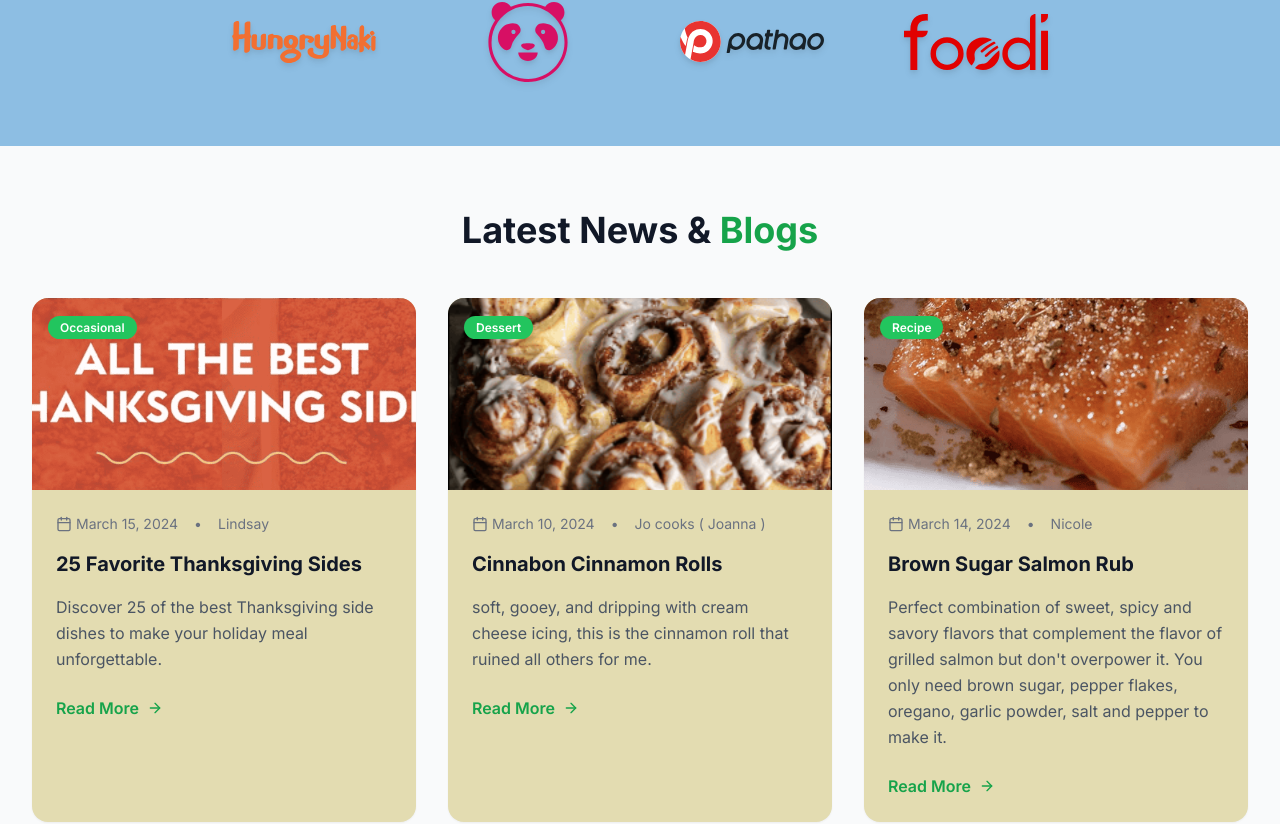
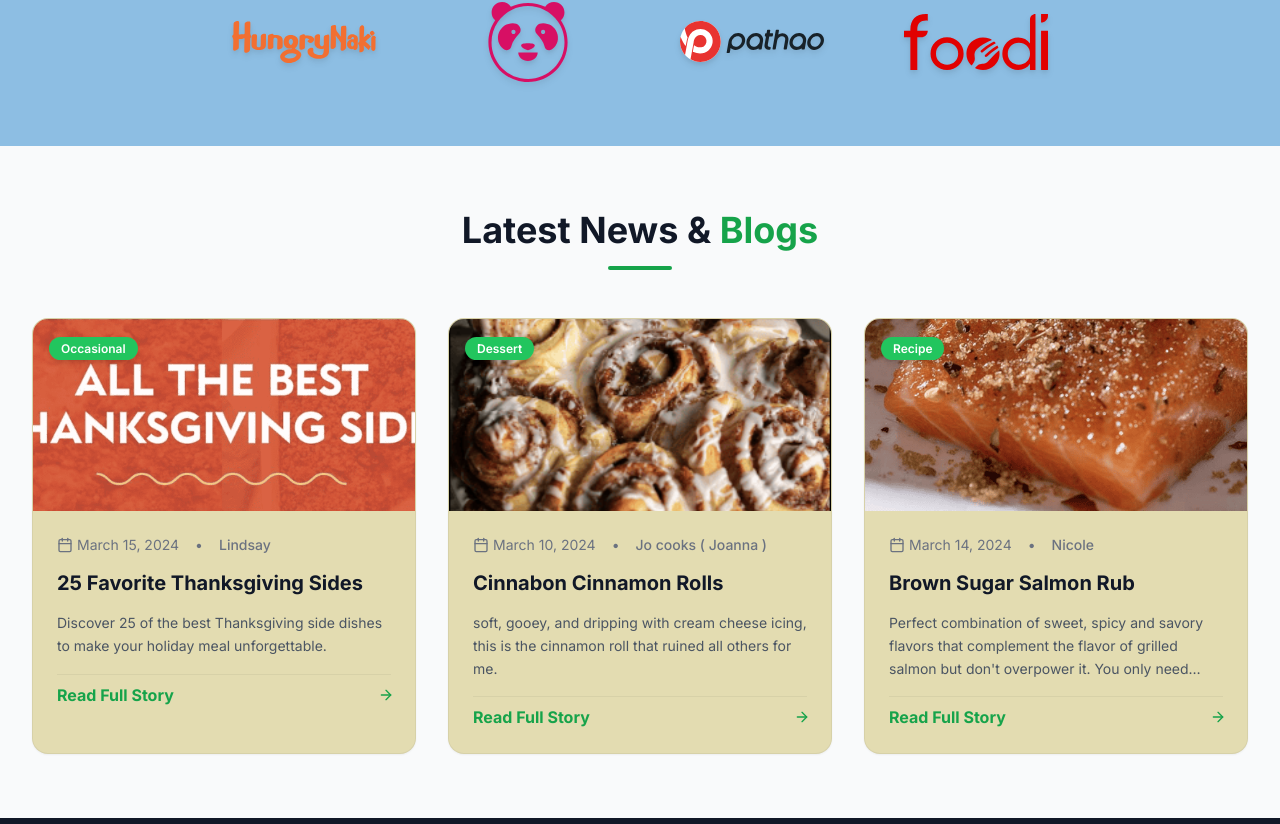
Before and after one commit to uzicodes/Culinary-Canvas, a Next.js app: page / in a window 1280 px wide. Shown: the part 2864-3688 px from the top of the page. Built offline with nearby package versions, Linux system fonts and the light colour scheme; no server answers.

Commit message:
feat: gave a new flip-flop animation on the blogs section in the homepage

```diff
--- a/src/components/Blog.tsx
+++ b/src/components/Blog.tsx
@@ -2,6 +2,7 @@
 
 import { Calendar, ArrowRight } from 'lucide-react'
 import Image from 'next/image'
+import { motion, Variants } from 'framer-motion'
 
 const blogPosts = [
   {
@@ -36,22 +37,72 @@ const blogPosts = [
   }
 ];
 
+// Unique 3D Perspective Variants
+const blogContainerVariants: Variants = {
+  hidden: { opacity: 0 },
+  visible: {
+    opacity: 1,
+    transition: {
+      staggerChildren: 0.3, // Slower stagger for a more deliberate "unfolding" feel
+    },
+  },
+};
+
+const blogCardVariants: Variants = {
+  hidden: {
+    opacity: 0,
+    rotateY: 45, // Starts tilted away from the user
+    rotateX: 10,
+    z: -100
+  },
+  visible: {
+    opacity: 1,
+    rotateY: 0,
+    rotateX: 0,
+    z: 0,
+    transition: {
+      type: "spring",
+      stiffness: 80,
+      damping: 15
+    }
+  },
+};
+
 const Blog = () => (
-  <section className="py-16 bg-gray-50">
+  <section className="py-16 bg-gray-50 overflow-hidden" style={{ perspective: "1200px" }}>
     <div className="container mx-auto px-4 sm:px-6 lg:px-8">
       {/* Section Header */}
-      <div className="text-center mb-12">
+      <motion.div
+        initial={{ opacity: 0, filter: "blur(10px)" }}
+        whileInView={{ opacity: 1, filter: "blur(0px)" }}
+        viewport={{ once: true }}
+        transition={{ duration: 1 }}
+        className="text-center mb-12"
+      >
         <h2 className="text-3xl lg:text-4xl font-bold text-gray-900 mb-4">
           Latest News & <span className="text-primary-600">Blogs</span>
         </h2>
-      </div>
+        <div className="w-16 h-1 bg-primary-600 mx-auto rounded-full mt-2" />
+      </motion.div>
 
-      {/* Blog Grid */}
-      <div className="grid grid-cols-1 md:grid-cols-2 lg:grid-cols-3 gap-8">
+      {/* Blog Grid with 3D Entrance */}
+      <motion.div
+        variants={blogContainerVariants}
+        initial="hidden"
+        whileInView="visible"
+        viewport={{ once: true, margin: "-100px" }}
+        className="grid grid-cols-1 md:grid-cols-2 lg:grid-cols-3 gap-8"
+      >
         {blogPosts.map((post) => (
-          <article
+          <motion.article
             key={post.id}
-            className="bg-[#E3DCB1] rounded-2xl shadow-sm hover:shadow-lg transition-shadow overflow-hidden group"
+            variants={blogCardVariants}
+            whileHover={{
+              y: -15,
+              rotateY: -5, // Tilts toward the user on hover
+              boxShadow: "0px 20px 40px rgba(0,0,0,0.15)"
+            }}
+            className="bg-[#E3DCB1] rounded-2xl shadow-sm overflow-hidden group border border-black/5"
           >
             {/* Featured Image */}
             <div className="relative h-48 overflow-hidden">
@@ -59,60 +110,63 @@ const Blog = () => (
                 src={post.image}
                 alt={post.title}
                 fill
-                className="object-cover group-hover:scale-105 transition-transform duration-300"
+                className="object-cover group-hover:scale-110 transition-transform duration-700 ease-out"
               />
-              <div className="absolute top-4 left-4">
-                <span className="bg-primary-500 text-white text-xs font-semibold px-3 py-1 rounded-full">
+              <div className="absolute top-4 left-4 z-10">
+                <span className="bg-primary-500 text-white text-xs font-semibold px-3 py-1 rounded-full shadow-md">
                   {post.category}
                 </span>
               </div>
+              {/* Overlay on hover */}
+              <div className="absolute inset-0 bg-black/0 group-hover:bg-black/10 transition-colors duration-300" />
             </div>
 
             {/* Content */}
             <div className="p-6 space-y-4">
-              {/* Date and Author */}
               <div className="flex items-center text-sm text-gray-500 space-x-4">
                 <div className="flex items-center space-x-1">
                   <Calendar className="w-4 h-4" />
                   <span>{post.date}</span>
                 </div>
                 <span>•</span>
-                <span>{post.author}</span>
+                <span className="font-medium">{post.author}</span>
               </div>
 
-              {/* Title */}
-              <h3 className="text-xl font-bold text-gray-900 group-hover:text-primary-600 transition-colors">
+              <h3 className="text-xl font-bold text-gray-900 group-hover:text-primary-600 transition-colors leading-tight">
                 {post.title}
               </h3>
 
-              {/* Excerpt */}
-              <p className="text-gray-600 leading-relaxed">
+              <p className="text-gray-600 leading-relaxed text-sm line-clamp-3">
                 {post.excerpt}
               </p>
 
-              {/* Read More Link */}
-              <div className="pt-2">
+              <div className="pt-2 border-t border-black/5">
                 {post.link ? (
                   <a
                     href={post.link}
                     target="_blank"
                     rel="noopener noreferrer"
-                    className="flex items-center space-x-2 text-primary-600 hover:text-primary-700 font-semibold transition-colors"
+                    className="flex items-center justify-between text-primary-600 hover:text-primary-700 font-bold transition-all group/link"
                   >
-                    <span>Read More</span>
-                    <ArrowRight className="w-4 h-4" />
+                    <span>Read Full Story</span>
+                    <motion.div
+                      animate={{ x: [0, 5, 0] }}
+                      transition={{ repeat: Infinity, duration: 1.5 }}
+                    >
+                      <ArrowRight className="w-4 h-4" />
+                    </motion.div>
                   </a>
                 ) : (
                   <span className="flex items-center space-x-2 text-primary-600 font-semibold opacity-60 cursor-not-allowed">
-                    <span>Read More</span>
+                    <span>Coming Soon</span>
                     <ArrowRight className="w-4 h-4" />
                   </span>
                 )}
               </div>
             </div>
-          </article>
+          </motion.article>
         ))}
-      </div>
+      </motion.div>
     </div>
   </section>
 );
```
